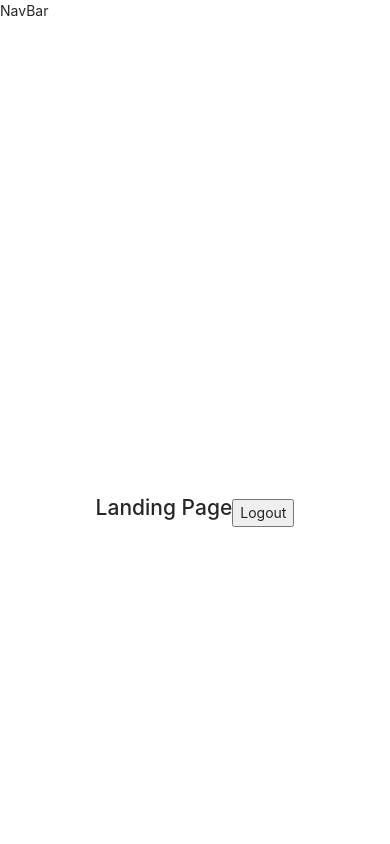
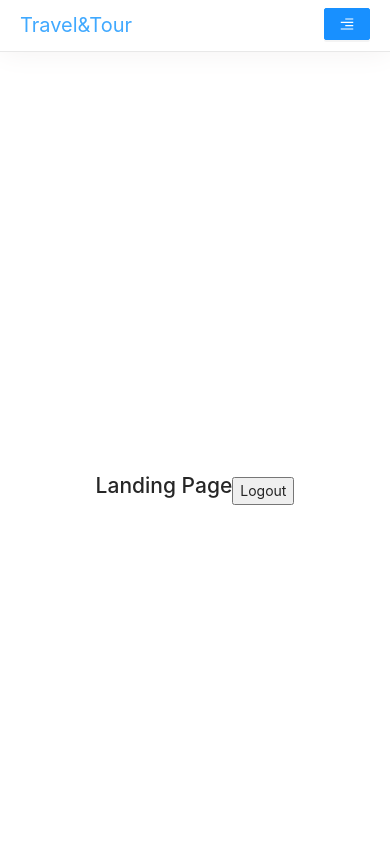
Before and after one commit to arthur-ryoo/Travel-and-Tour, a React (Create React App) app in the folder client/: page / in a window 390 px wide. Shown: the top 844 px of the page. Built offline with nearby package versions, Linux system fonts and the light colour scheme; no server answers.

Commit message:
Add NavBar component

```diff
--- a/client/src/components/views/NavBar/NavBar.js
+++ b/client/src/components/views/NavBar/NavBar.js
@@ -1,11 +1,57 @@
-import React from 'react'
+import React, { useState } from 'react';
+import LeftMenu from './Sections/LeftMenu';
+import RightMenu from './Sections/RightMenu';
+import { Drawer, Button } from 'antd';
+import { AlignRightOutlined } from '@ant-design/icons';
+import './Sections/NavBar.css';
 
 function NavBar() {
-    return (
-        <div>
-            NavBar
+  const [visible, setVisible] = useState(false);
+
+  const showDrawer = () => {
+    setVisible(true);
+  };
+
+  const onClose = () => {
+    setVisible(false);
+  };
+
+  return (
+    <nav
+      className="menu"
+      style={{ position: 'fixed', zIndex: 5, width: '100%' }}
+    >
+      <div className="menu__logo">
+        <a href="/">Travel&Tour</a>
+      </div>
+      <div className="menu__container">
+        <div className="menu_left">
+          <LeftMenu mode="horizontal" />
         </div>
-    )
+        <div className="menu_rigth">
+          <RightMenu mode="horizontal" />
+        </div>
+        <Button
+          className="menu__mobile-button"
+          type="primary"
+          onClick={showDrawer}
+        >
+          <AlignRightOutlined />
+        </Button>
+        <Drawer
+          title="Basic Drawer"
+          placement="right"
+          className="menu_drawer"
+          closable={false}
+          onClose={onClose}
+          visible={visible}
+        >
+          <LeftMenu mode="inline" />
+          <RightMenu mode="inline" />
+        </Drawer>
+      </div>
+    </nav>
+  );
 }
 
-export default NavBar
+export default NavBar;
--- /dev/null
+++ b/client/src/components/views/NavBar/Sections/LeftMenu.js
@@ -0,0 +1,26 @@
+import React from 'react';
+import { Menu } from 'antd';
+const SubMenu = Menu.SubMenu;
+const MenuItemGroup = Menu.ItemGroup;
+
+function LeftMenu(props) {
+  return (
+    <Menu mode={props.mode}>
+      <Menu.Item key="mail">
+        <a href="/">Home</a>
+      </Menu.Item>
+      <SubMenu title={<span>Blogs</span>}>
+        <MenuItemGroup title="Item 1">
+          <Menu.Item key="setting:1">Option 1</Menu.Item>
+          <Menu.Item key="setting:2">Option 2</Menu.Item>
+        </MenuItemGroup>
+        <MenuItemGroup title="Item 2">
+          <Menu.Item key="setting:3">Option 3</Menu.Item>
+          <Menu.Item key="setting:4">Option 4</Menu.Item>
+        </MenuItemGroup>
+      </SubMenu>
+    </Menu>
+  );
+}
+
+export default LeftMenu;
--- /dev/null
+++ b/client/src/components/views/NavBar/Sections/NavBar.css
@@ -0,0 +1,88 @@
+@import '~antd/dist/antd.css';
+
+.menu {
+  padding: 0 20px;
+  border-bottom: solid 1px #e8e8e8;
+  overflow: auto;
+  box-shadow: 0 0 30px #f3f1f1;
+  background-color: white;
+}
+
+.menu__logo {
+  width: 150px;
+  float: left;
+}
+
+.menu__logo a {
+  display: inline-block;
+  font-size: 20px;
+  padding: 19px 20px;
+}
+
+.menu__container .ant-menu-item {
+  padding: 0px 5px;
+}
+
+.menu__container .ant-menu-submenu-title {
+  padding: 10px 20px;
+}
+
+.menu__container .ant-menu-item a,
+.menu__container .ant-menu-submenu-title a {
+  padding: 10px 15px;
+}
+
+.menu__container .ant-menu-horizontal {
+  border-bottom: none;
+  line-height: 64px;
+}
+
+.menu__container .menu_left {
+  float: left;
+}
+
+.menu__container .menu_rigth {
+  float: right;
+}
+
+.menu__mobile-button {
+  float: right;
+  height: 32px;
+  padding: 6px;
+  margin-top: 8px;
+  display: none !important; /* use of important to overwrite ant-btn */
+  background: #3e91f7;
+}
+
+.menu_drawer .ant-drawer-body {
+  padding: 0 !important;
+}
+
+/* align header of Drawer with header of page */
+.menu_drawer .ant-drawer-header {
+  padding: 14px 24px !important;
+}
+
+@media (max-width: 767px) {
+  .menu__mobile-button {
+    display: inline-block !important;
+  }
+
+  .menu_left,
+  .menu_rigth {
+    display: none;
+  }
+
+  .menu__logo a {
+    margin-left: -20px;
+  }
+
+  .menu__container .ant-menu-item,
+  .menu__container .ant-menu-submenu-title {
+    padding: 1px 20px;
+  }
+
+  .menu__logo a {
+    padding: 10px 20px;
+  }
+}
--- /dev/null
+++ b/client/src/components/views/NavBar/Sections/RightMenu.js
@@ -0,0 +1,48 @@
+/* eslint-disable jsx-a11y/anchor-is-valid */
+import React from 'react';
+import { Menu } from 'antd';
+import axios from 'axios';
+import { USER_SERVER } from '../../../../Config';
+import { useSelector } from 'react-redux';
+import { useHistory } from 'react-router-dom';
+
+function RightMenu(props) {
+  const user = useSelector((state) => state.user);
+  const history = useHistory();
+
+  const logoutHandler = () => {
+    axios.get(`${USER_SERVER}/logout`).then((response) => {
+      if (response.status === 200) {
+        history.push('/login');
+      } else {
+        alert('Log Out Failed');
+      }
+    });
+  };
+
+  if (user.userData && !user.userData.isAuth) {
+    return (
+      <Menu mode={props.mode}>
+        <Menu.Item key="mail">
+          <a href="/login">Signin</a>
+        </Menu.Item>
+        <Menu.Item key="app">
+          <a href="/register">Signup</a>
+        </Menu.Item>
+      </Menu>
+    );
+  } else {
+    return (
+      <Menu mode={props.mode}>
+        <Menu.Item key="upload">
+          <a href="/product/upload">Upload</a>
+        </Menu.Item>
+        <Menu.Item key="logout">
+          <a onClick={logoutHandler}>Logout</a>
+        </Menu.Item>
+      </Menu>
+    );
+  }
+}
+
+export default RightMenu;
```
